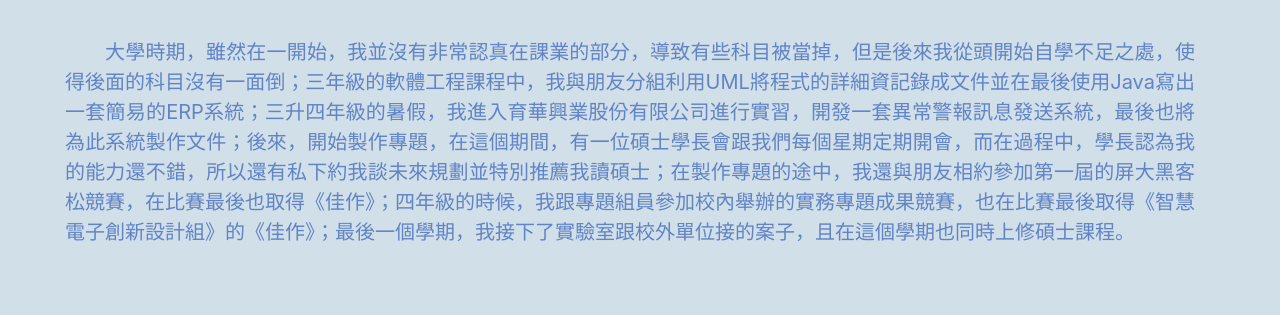
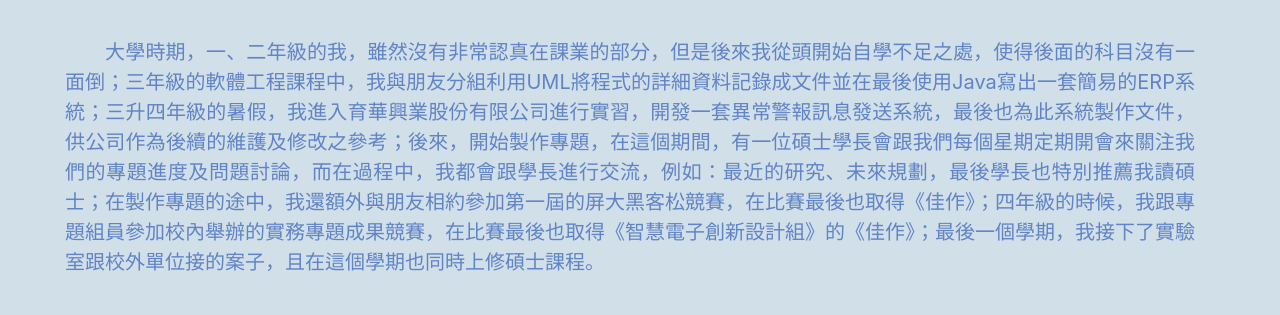
Before and after one commit to Yi-Tung-project/blog, a plain HTML site: page Autobiography.html in a window 1280 px wide. Shown: the part 485-800 px from the top of the page. Drawn offline with Linux system fonts and the light colour scheme.

Commit message:
更新自傳之求學經歷

```diff
--- a/Autobiography.html
+++ b/Autobiography.html
@@ -38,7 +38,7 @@
 
 	  <div class="content">
 		<div class="paragraph">
-		  大學時期，雖然在一開始，我並沒有非常認真在課業的部分，導致有些科目被當掉，但是後來我從頭開始自學不足之處，使得後面的科目沒有一面倒；三年級的軟體工程課程中，我與朋友分組利用UML將程式的詳細資記錄成文件並在最後使用Java寫出一套簡易的ERP系統；三升四年級的暑假，我進入育華興業股份有限公司進行實習，開發一套異常警報訊息發送系統，最後也將為此系統製作文件；後來，開始製作專題，在這個期間，有一位碩士學長會跟我們每個星期定期開會，而在過程中，學長認為我的能力還不錯，所以還有私下約我談未來規劃並特別推薦我讀碩士；在製作專題的途中，我還與朋友相約參加第一屆的屏大黑客松競賽，在比賽最後也取得《佳作》；四年級的時候，我跟專題組員參加校內舉辦的實務專題成果競賽，也在比賽最後取得《智慧電子創新設計組》的《佳作》；最後一個學期，我接下了實驗室跟校外單位接的案子，且在這個學期也同時上修碩士課程。
+		  大學時期，一、二年級的我，雖然沒有非常認真在課業的部分，但是後來我從頭開始自學不足之處，使得後面的科目沒有一面倒；三年級的軟體工程課程中，我與朋友分組利用UML將程式的詳細資料記錄成文件並在最後使用Java寫出一套簡易的ERP系統；三升四年級的暑假，我進入育華興業股份有限公司進行實習，開發一套異常警報訊息發送系統，最後也為此系統製作文件，供公司作為後續的維護及修改之參考；後來，開始製作專題，在這個期間，有一位碩士學長會跟我們每個星期定期開會來關注我們的專題進度及問題討論，而在過程中，我都會跟學長進行交流，例如：最近的研究、未來規劃，最後學長也特別推薦我讀碩士；在製作專題的途中，我還額外與朋友相約參加第一屆的屏大黑客松競賽，在比賽最後也取得《佳作》；四年級的時候，我跟專題組員參加校內舉辦的實務專題成果競賽，在比賽最後也取得《智慧電子創新設計組》的《佳作》；最後一個學期，我接下了實驗室跟校外單位接的案子，且在這個學期也同時上修碩士課程。
 		<div>
 
 		<br/>
```
